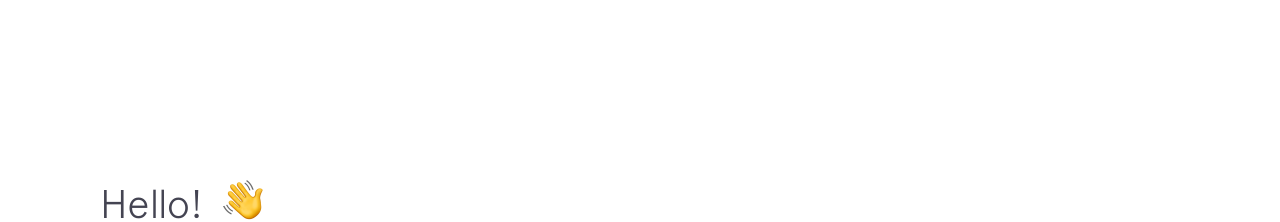
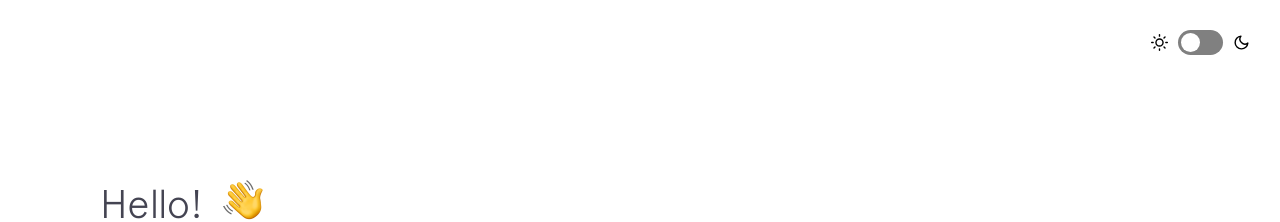
Before and after one commit to morendawg/oldwebsite, a Jekyll site: the page built from index.html, in a window 1280 px wide. Shown: the top 222 px of the page. Built offline with Jekyll 4.4.1, drawn with Linux system fonts in a browser that asks for light colours; nearby versions of some CDN libraries.

Commit message:
added the dark part again

```diff
--- a/index.html
+++ b/index.html
@@ -3,6 +3,8 @@ layout: default
 ---
 
 <div id="site">
+	  {% include switch.html %}
+
   {% include intro.html %}
   {% include background.html %}
   {% include skills.html %}
--- a/js/main.js
+++ b/js/main.js
@@ -1 +1,3 @@
-$(function(){function e(){l.classList.add("wave"),setTimeout(function(){l.classList.remove("wave")},2e3)}const t=new Date,o=t.getHours(),n=o>=19||o<=7,c=document.querySelector("body"),s=document.getElementById("toggle"),i=document.getElementById("switch");n&&(i.checked=!0,c.classList.add("night")),s.addEventListener("click",function(){const e=i.checked;e?c.classList.remove("night"):c.classList.add("night")});const r=document.querySelector(".intro").offsetHeight,a=document.getElementById("top-button"),d=$("#top-button");window.addEventListener("scroll",function(){window.scrollY>r?d.fadeIn():d.fadeOut()},!1),a.addEventListener("click",function(){$("html, body").animate({scrollTop:0},500)});const l=document.querySelector(".emoji.wave-hand");setTimeout(function(){e()},1e3),l.addEventListener("mouseover",function(){l.classList.add("wave")}),l.addEventListener("mouseout",function(){l.classList.remove("wave")}),window.sr=ScrollReveal({reset:!1,duration:600,easing:"cubic-bezier(.694,0,.335,1)",scale:1,viewFactor:.3}),sr.reveal(".background"),sr.reveal(".skills"),sr.reveal(".experience",{viewFactor:.2}),sr.reveal(".featured-projects",{viewFactor:.1}),sr.reveal(".other-projects",{viewFactor:.05})});
+$(function(){function e(){l.classList.add("wave"),setTimeout(function(){l.classList.remove("wave")},2e3)}
+	const t=new Date,o=t.getHours(),
+	n=o>=19||o<=7,c=document.querySelector("body"),s=document.getElementById("toggle"),i=document.getElementById("switch");n&&(i.checked=!0,c.classList.add("night")),s.addEventListener("click",function(){const e=i.checked;e?c.classList.remove("night"):c.classList.add("night")});const r=document.querySelector(".intro").offsetHeight,a=document.getElementById("top-button"),d=$("#top-button");window.addEventListener("scroll",function(){window.scrollY>r?d.fadeIn():d.fadeOut()},!1),a.addEventListener("click",function(){$("html, body").animate({scrollTop:0},500)});const l=document.querySelector(".emoji.wave-hand");setTimeout(function(){e()},1e3),l.addEventListener("mouseover",function(){l.classList.add("wave")}),l.addEventListener("mouseout",function(){l.classList.remove("wave")}),window.sr=ScrollReveal({reset:!1,duration:600,easing:"cubic-bezier(.694,0,.335,1)",scale:1,viewFactor:.3}),sr.reveal(".background"),sr.reveal(".skills"),sr.reveal(".experience",{viewFactor:.2}),sr.reveal(".featured-projects",{viewFactor:.1}),sr.reveal(".other-projects",{viewFactor:.05})});
```
Also changed, not shown: img/social/snapchat.svg (added), 4 other files.
